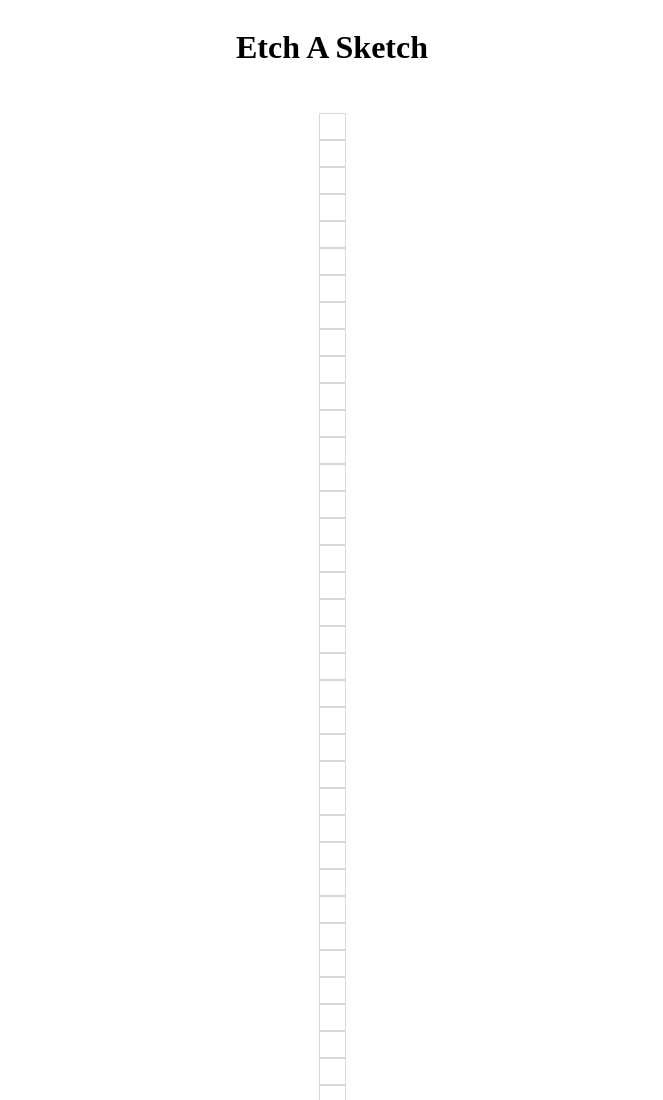
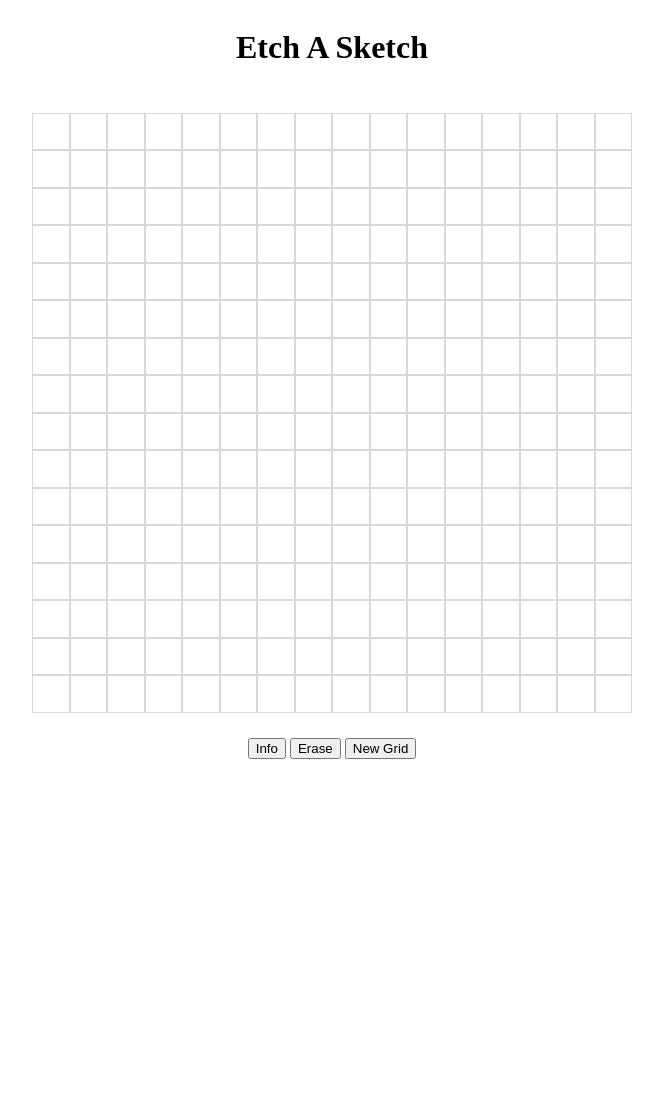
Before and after one commit to Accellerant/Etch-And-Sketch, a plain HTML site: page index.html in a window 1280 px wide. Shown: the top 1100 px of the page, without its empty margins (308-971 px from the left). After the commit the page ends 800 px from the top, so only its background shows below. Drawn offline with Linux system fonts and the light colour scheme.

Commit message:
Updated cells & flex to +grid +rows
cells
    -Removed the width/height
    +flex added

grid
    New Class Selector Added.
    +Defined the size for the grid.
    +Made Flexible for rows and cells.

rows
    Added new class selector for all rows.
    +Made them all flexible to the grid container.

```diff
--- a/style.css
+++ b/style.css
@@ -4,11 +4,15 @@
 */
 [class*="cell"] {
     background-color: rgb(255, 255, 255);
-    width: 25px;
-    height: 25px;
     border-style: solid;
     border-color: #d8d8d8;
     border-width: 1px;
+    flex: 1;
+}
+
+[class*="row"] {
+    display: flex;
+    flex: 1;
 }
 
 body {
@@ -18,3 +22,10 @@
     align-items: center;
     gap: 25px;
 }
+
+.grid {
+    display: flex;
+    flex-direction: column;
+    width: 600px;
+    height: 600px;
+}
```
